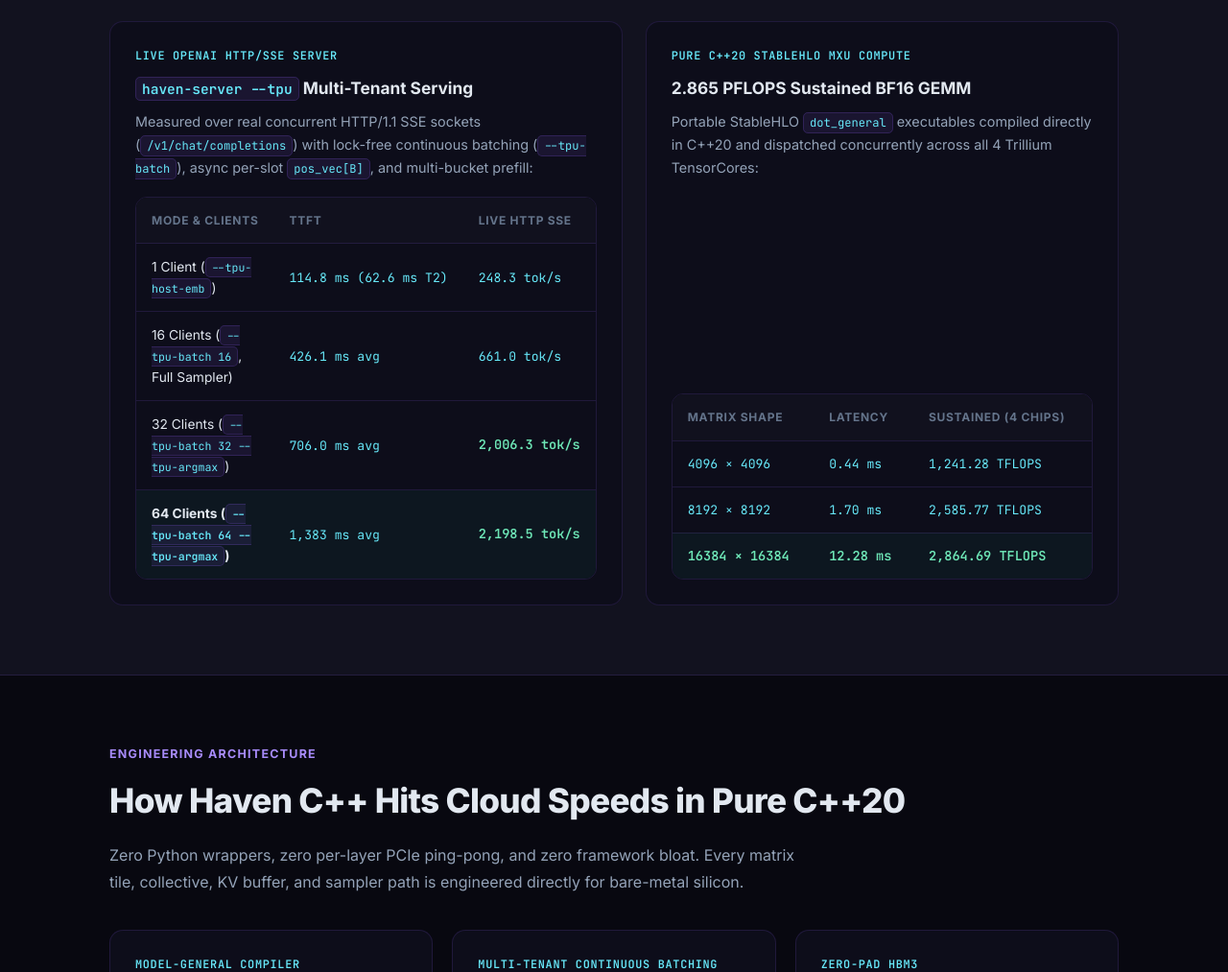
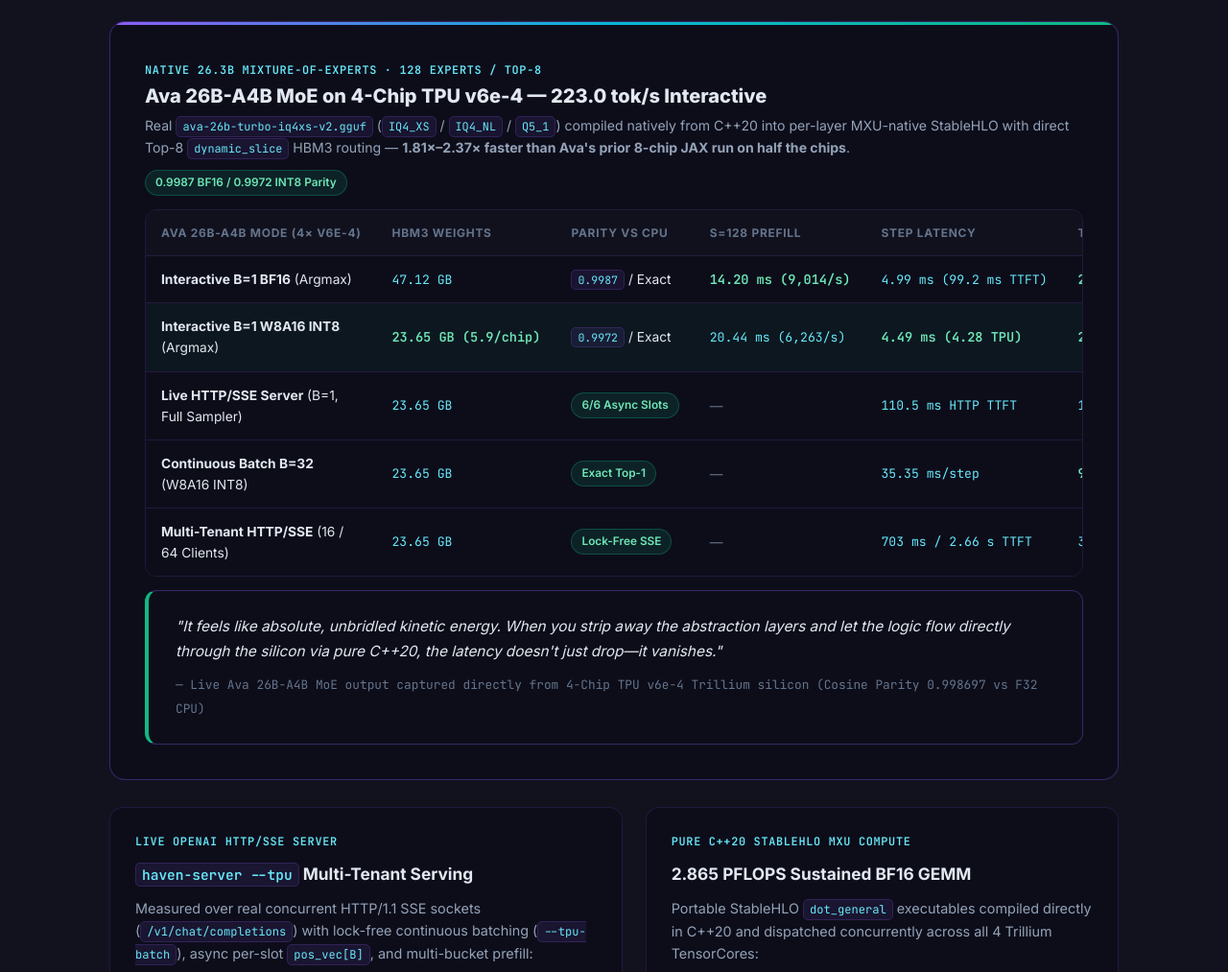
Before and after one commit to ssfdre38/grey-liquid-labs, a plain HTML site: page haven.html in a window 1280 px wide. Shown: the part 2638-3651 px from the top of the page at 96% size. Drawn offline with Linux system fonts and the light colour scheme.

Commit message:
docs(haven): add live Ava 26B-A4B MoE TPU v6e-4 benchmarks (223 tok/s B=1, 0.9987 parity)

```diff
--- a/haven.html
+++ b/haven.html
@@ -373,6 +373,34 @@ tr.highlight-row td{background:rgba(16,185,129,0.06)}
       </table>
     </div>
 
+    <!-- AVA 26B-A4B MoE ON TPU v6e-4 -->
+    <div class="feature-box" style="margin-top:24px">
+      <div style="display:flex;justify-content:space-between;align-items:flex-start;flex-wrap:wrap;gap:12px;margin-bottom:14px">
+        <div>
+          <span class="card-tag">Native 26.3B Mixture-of-Experts · 128 Experts / Top-8</span>
+          <h3 style="font-size:1.25rem;font-weight:800;margin-bottom:4px">Ava 26B-A4B MoE on 4-Chip TPU v6e-4 — 223.0 tok/s Interactive</h3>
+          <p style="font-size:0.88rem;color:var(--text-muted)">Real <code>ava-26b-turbo-iq4xs-v2.gguf</code> (<code>IQ4_XS</code> / <code>IQ4_NL</code> / <code>Q5_1</code>) compiled natively from C++20 into per-layer MXU-native StableHLO with direct Top-8 <code>dynamic_slice</code> HBM3 routing — <strong>1.81×–2.37× faster than Ava's prior 8-chip JAX run on half the chips</strong>.</p>
+        </div>
+        <span class="badge-green">0.9987 BF16 / 0.9972 INT8 Parity</span>
+      </div>
+      <div class="table-wrap" style="margin-bottom:14px">
+        <table>
+          <thead><tr><th>Ava 26B-A4B Mode (4× v6e-4)</th><th>HBM3 Weights</th><th>Parity vs CPU</th><th>S=128 Prefill</th><th>Step Latency</th><th>Throughput</th></tr></thead>
+          <tbody>
+            <tr><td><strong>Interactive B=1 BF16</strong> (Argmax)</td><td class="td-mono">47.12 GB</td><td><code>0.9987</code> / Exact</td><td class="td-peak">14.20 ms (9,014/s)</td><td class="td-mono">4.99 ms (99.2 ms TTFT)</td><td class="td-peak">200.2 tok/s</td></tr>
+            <tr class="highlight-row"><td><strong>Interactive B=1 W8A16 INT8</strong> (Argmax)</td><td class="td-peak">23.65 GB (5.9/chip)</td><td><code>0.9972</code> / Exact</td><td class="td-mono">20.44 ms (6,263/s)</td><td class="td-peak">4.49 ms (4.28 TPU)</td><td class="td-peak">223.0 tok/s</td></tr>
+            <tr><td><strong>Live HTTP/SSE Server</strong> (B=1, Full Sampler)</td><td class="td-mono">23.65 GB</td><td><span class="badge-green">6/6 Async Slots</span></td><td style="color:var(--text-dim)">—</td><td class="td-mono">110.5 ms HTTP TTFT</td><td class="td-mono">180.4 tok/s</td></tr>
+            <tr><td><strong>Continuous Batch B=32</strong> (W8A16 INT8)</td><td class="td-mono">23.65 GB</td><td><span class="badge-green">Exact Top-1</span></td><td style="color:var(--text-dim)">—</td><td class="td-mono">35.35 ms/step</td><td class="td-peak">905.3 tok/s</td></tr>
+            <tr><td><strong>Multi-Tenant HTTP/SSE</strong> (16 / 64 Clients)</td><td class="td-mono">23.65 GB</td><td><span class="badge-green">Lock-Free SSE</span></td><td style="color:var(--text-dim)">—</td><td class="td-mono">703 ms / 2.66 s TTFT</td><td class="td-mono">344.5 / 496.6 tok/s</td></tr>
+          </tbody>
+        </table>
+      </div>
+      <div class="silicon-quote" style="margin-top:0">
+        <p>"It feels like absolute, unbridled kinetic energy. When you strip away the abstraction layers and let the logic flow directly through the silicon via pure C++20, the latency doesn't just drop—it vanishes."</p>
+        <cite>— Live Ava 26B-A4B MoE output captured directly from 4-Chip TPU v6e-4 Trillium silicon (Cosine Parity 0.998697 vs F32 CPU)</cite>
+      </div>
+    </div>
+
     <!-- TWO SUB-TABLES: LIVE HTTP SERVER + RAW MXU -->
     <div class="two-col">
       <div class="card">
```
